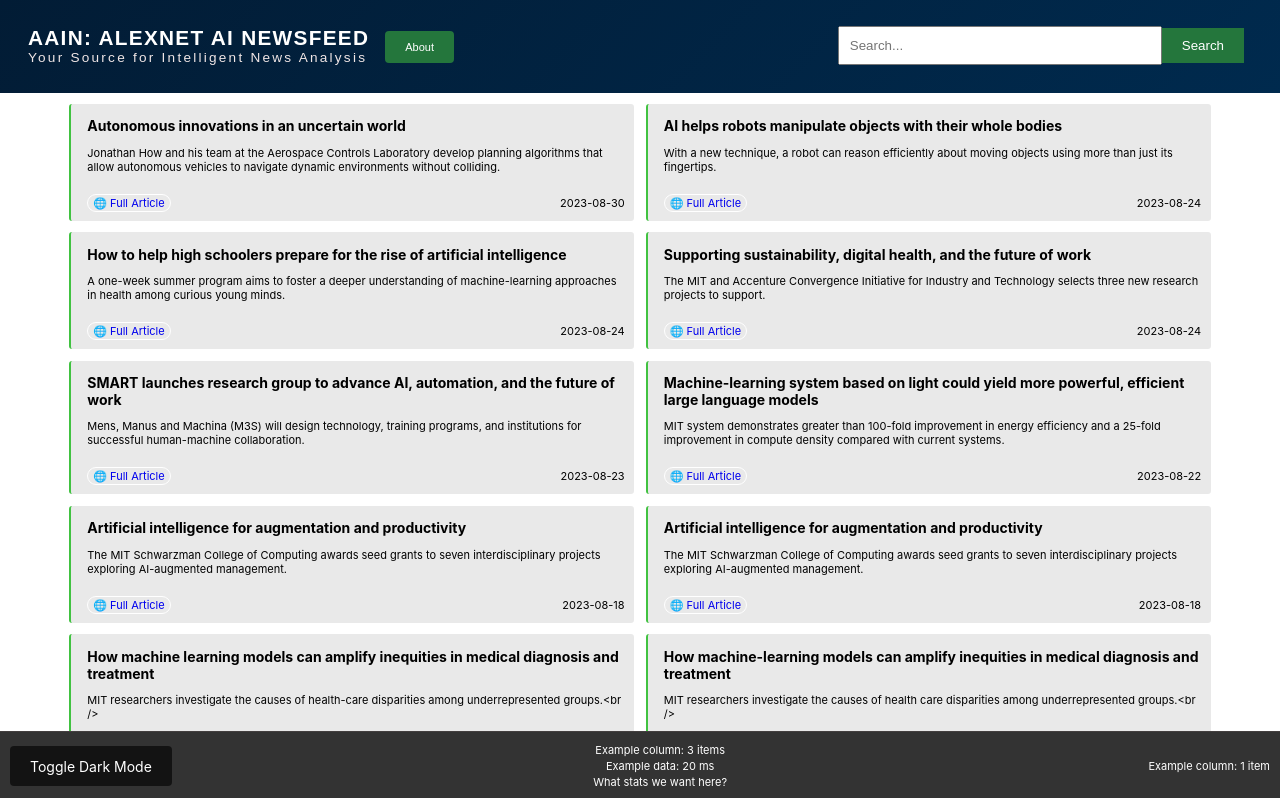
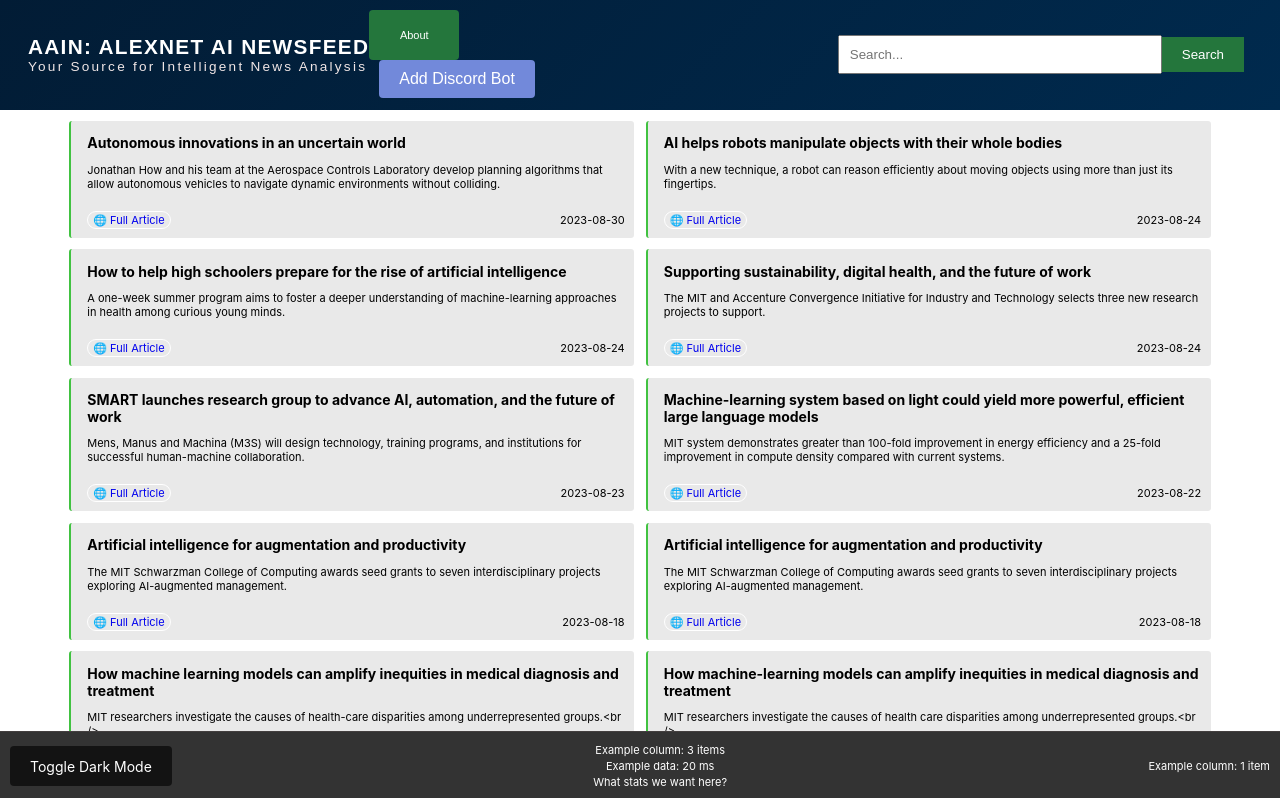
Before and after one commit to OlofHarrysson/iths-data-engineering-group-alexnet, a React (Create React App) app in the folder app/: page / in a window 1280 px wide. Shown: the top 798 px of the page. Built offline with nearby package versions, Linux system fonts and the light colour scheme; no server answers.

Commit message:
First attempt at Discord Bot Button
Added a button to the dashboard that lets users invite the discord bot to their channel, styled it to look like discords colors.

New issue is the layout of the buttons in the header.

```diff
--- a/app/src/App.css
+++ b/app/src/App.css
@@ -153,3 +153,35 @@ button {
   border: none;
   cursor: pointer;
 }
+
+/* Update the Discord button styles */
+.discord-button {
+  background-color: #7289DA; /* Discord blue color */
+  color: #ffffff; /* White text color */
+  padding: 10px 20px; /* Padding for the button */
+  cursor: pointer; /* Show pointer cursor on hover */
+  border-radius: 4px; /* Rounded corners */
+  margin-left: 10px; /* Adjust the margin as needed */
+}
+
+.discord-button:hover {
+  background-color: #677BC4; /* Darker blue color on hover */
+}
+
+
+/* Update aboutButton styles */
+.aboutButton {
+  background-color: #24763c;
+  color: #fff;
+  padding: 100px 21110px;
+  text-decoration: none;
+  border-radius: 4px;
+  transition: background-color 0.3s;
+  /* Add margin to push it to the right */
+  margin-left: 1rem;
+  margin-right: 1rem; /* Add margin to move it to the right */
+  /* Hover styles */
+  &:hover {
+    background-color: #0056b3;
+  }
+}
--- a/app/src/App.js
+++ b/app/src/App.js
@@ -5,6 +5,8 @@ import Header from './Header';
 import Footer from './Footer';
 import ArticleCard from './articleCard';
 import { toggleDarkMode, getCookie, setCookie } from './darkMode';
+import apiKeys from './api-key.json'; // Adjust the path as needed
+
 
 import About from './About'; // Import your About component
 
@@ -26,6 +28,16 @@ function App() {
     setCookie('dark_mode', newDarkModeValue ? '1' : '0', 365);
   };
 
+  const handleAddBotClick = () => {
+    // Use the DISCORD_BOT_INVITE URL from your api-key.json
+    const inviteURL = apiKeys.DISCORD_BOT_INVITE;
+
+    // Open the invite URL in a new tab
+    window.open(inviteURL, '_blank');
+  };
+
+
+
   const filterArticles = (query) => {
     if (!query) {
       return jsonData;
@@ -38,13 +50,17 @@ function App() {
 
   return (
     <div className={darkMode ? 'dark-mode' : ''}>
-      <Header setSearchQuery={setSearchQuery} />
+      <Header setSearchQuery={setSearchQuery} handleAddBotClick={handleAddBotClick} />
       <div className="card-space">
         {filteredArticles.map((item, index) => (
           <ArticleCard key={index} item={item} darkMode={darkMode} />
         ))}
       </div>
       <Footer handleToggleDarkMode={handleToggleDarkMode} />
+      {/* Add the "Add Discord Bot" button within the footer */}
+
+
+
     </div>
   );
 }
--- a/app/src/Header.js
+++ b/app/src/Header.js
@@ -2,7 +2,7 @@ import React from 'react';
 import styles from './header.module.css';
 import { Link } from 'react-router-dom';
 
-const Header = ({ setSearchQuery }) => {
+const Header = ({ setSearchQuery, handleAddBotClick }) => {
   return (
     <header className={styles.alxHeader}>
       <div className={styles.headerContent}>
@@ -15,9 +15,15 @@ const Header = ({ setSearchQuery }) => {
         <div className={styles.spacer}></div>
 
         <nav>
-          <Link to="/about" className={`${styles.aboutButton} ${styles.aboutButtonText}`}>
-            About
-          </Link>
+        <Link to="/about" className={`${styles.aboutButton} ${styles.aboutButtonText} ${styles.aboutButtonMargin}`}>
+  About
+</Link>
+
+{/* Add the "Add Discord Bot" button */}
+<div className={`discord-button`} onClick={handleAddBotClick}>
+  Add Discord Bot
+</div>
+
         </nav>
       </div>
 
--- a/app/src/header.module.css
+++ b/app/src/header.module.css
@@ -60,8 +60,14 @@
   text-decoration: none;
   border-radius: 4px;
   transition: background-color 0.3s;
-  /* Add margin to push it to the right */
-  margin-left: 1rem;
+  margin-right: 1rem; /* Add margin to push it to the right */
+  width: 50px; /* Add a fixed width */
+  height: 30px; /* Add a fixed height */
+  display: flex;
+  align-items: center;
+  justify-content: center;
+
+
 
   /* Hover styles */
   &:hover {
@@ -77,3 +83,23 @@
 .aboutButton:focus {
   outline: none;
 }
+
+/* Update the Discord button styles */
+.discord-button {
+  background-color: #7289DA; /* Discord blue color */
+  color: #ffffff; /* White text color */
+  padding: 10px 20px; /* Padding for the button */
+  cursor: pointer; /* Show pointer cursor on hover */
+  border-radius: 4px; /* Rounded corners */
+  margin-left: 10px; /* Adjust the margin as needed */
+}
+
+.discord-button:hover {
+  background-color: #677BC4; /* Darker blue color on hover */
+}
+
+
+/* Add margin to the About button to push it to the right */
+.aboutButtonMargin {
+  margin-right: 1rem;
+}
```
